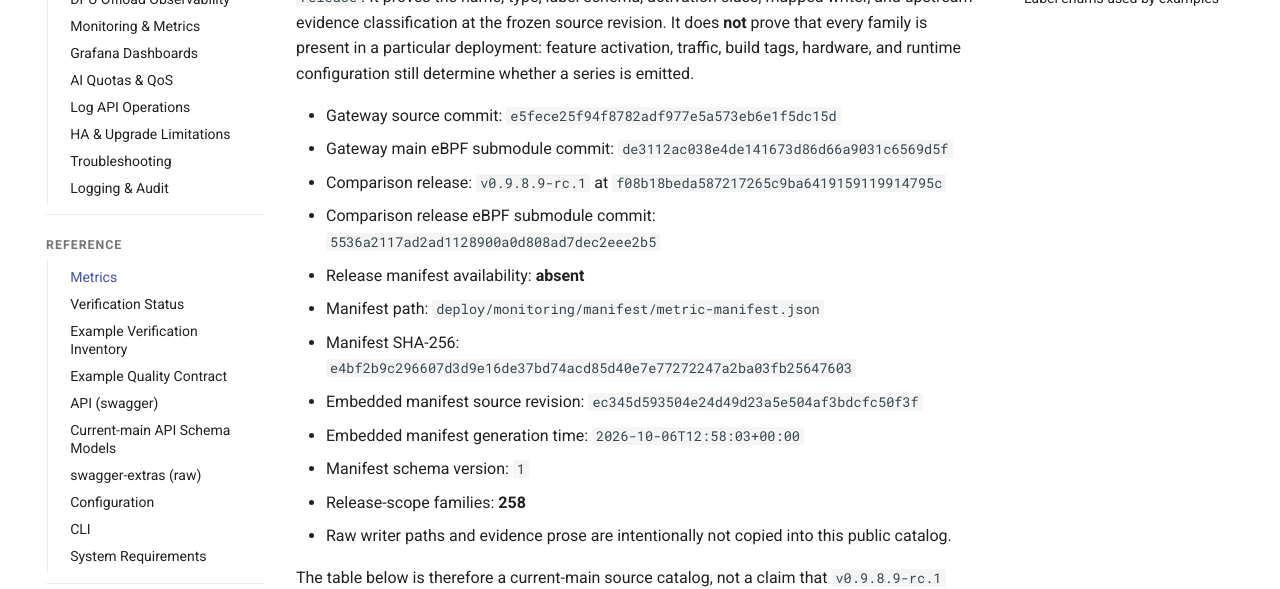
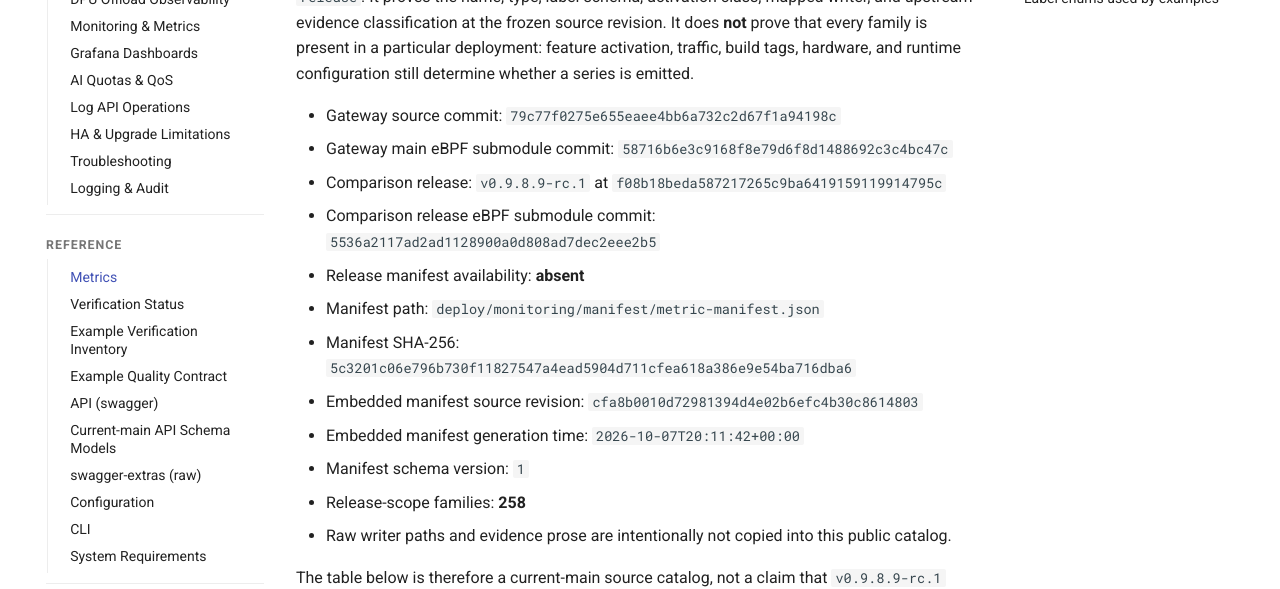
Before and after one commit to loxilb-io/loxilbdocs-inference-gateway, an MkDocs documentation site: the page built from docs/reference/metrics.md, in a window 1280 px wide and 900 px high. Shown: the part 221-810 px from the top of the window. Built offline with MkDocs 1.6.1 and Material for MkDocs 9.7.7, drawn with Linux system fonts in a browser that asks for light colours; comment, search, counter and statistics services are not loaded; the version menu is left out.

Commit message:
docs: sync the gateway contract to gateway main 79c77f02
The tracked contract moves from gateway main e5fece25 to 79c77f02. The range holds the rule replace and refusal changes, the read-back of the member timeouts and TLS hardening values, the certId in the answer to a certificate create (new definition CertCreated, classified in the schema ledger), the admission refusal of a cipher string, and the datapath pin 58716b6e.

That datapath answers a client whose backend reset the connection before the request was written; the backend TLS and troubleshooting pages name the two log lines it adds (ssl-write, ssl-setup) beside ssl-read.

Signed-off-by: NLX-SeokHwanKong <76096751+NLX-SeokHwanKong@users.noreply.github.com>

```diff
--- a/docs/reference/metrics.md
+++ b/docs/reference/metrics.md
@@ -7,15 +7,15 @@ revision. It does **not** prove that every family is present in a particular
 deployment: feature activation, traffic, build tags, hardware, and runtime
 configuration still determine whether a series is emitted.
 
-- Gateway source commit: `e5fece25f94f8782adf977e5a573eb6e1f5dc15d`
-- Gateway main eBPF submodule commit: `de3112ac038e4de141673d86d66a9031c6569d5f`
+- Gateway source commit: `79c77f0275e655eaee4bb6a732c2d67f1a94198c`
+- Gateway main eBPF submodule commit: `58716b6e3c9168f8e79d6f8d1488692c3c4bc47c`
 - Comparison release: `v0.9.8.9-rc.1` at `f08b18beda587217265c9ba6419159119914795c`
 - Comparison release eBPF submodule commit: `5536a2117ad2ad1128900a0d808ad7dec2eee2b5`
 - Release manifest availability: **absent**
 - Manifest path: `deploy/monitoring/manifest/metric-manifest.json`
-- Manifest SHA-256: `e4bf2b9c296607d3d9e16de37bd74acd85d40e7e77272247a2ba03fb25647603`
-- Embedded manifest source revision: `ec345d593504e24d49d23a5e504af3bdcfc50f3f`
-- Embedded manifest generation time: `2026-10-06T12:58:03+00:00`
+- Manifest SHA-256: `5c3201c06e796b730f11827547a4ead5904d711cfea618a386e9e54ba716dba6`
+- Embedded manifest source revision: `cfa8b0010d72981394d4e02b6efc4b30c8614803`
+- Embedded manifest generation time: `2026-10-07T20:11:42+00:00`
 - Manifest schema version: `1`
 - Release-scope families: **258**
 - Raw writer paths and evidence prose are intentionally not copied into this public catalog.
```
Also changed, not shown: docs/operations/troubleshooting.md (+1 -1 lines), docs/reference/api-schema-models.md (+6 -5 lines), docs/security/backend-tls.md (+1 -1 lines), 4 other files.
